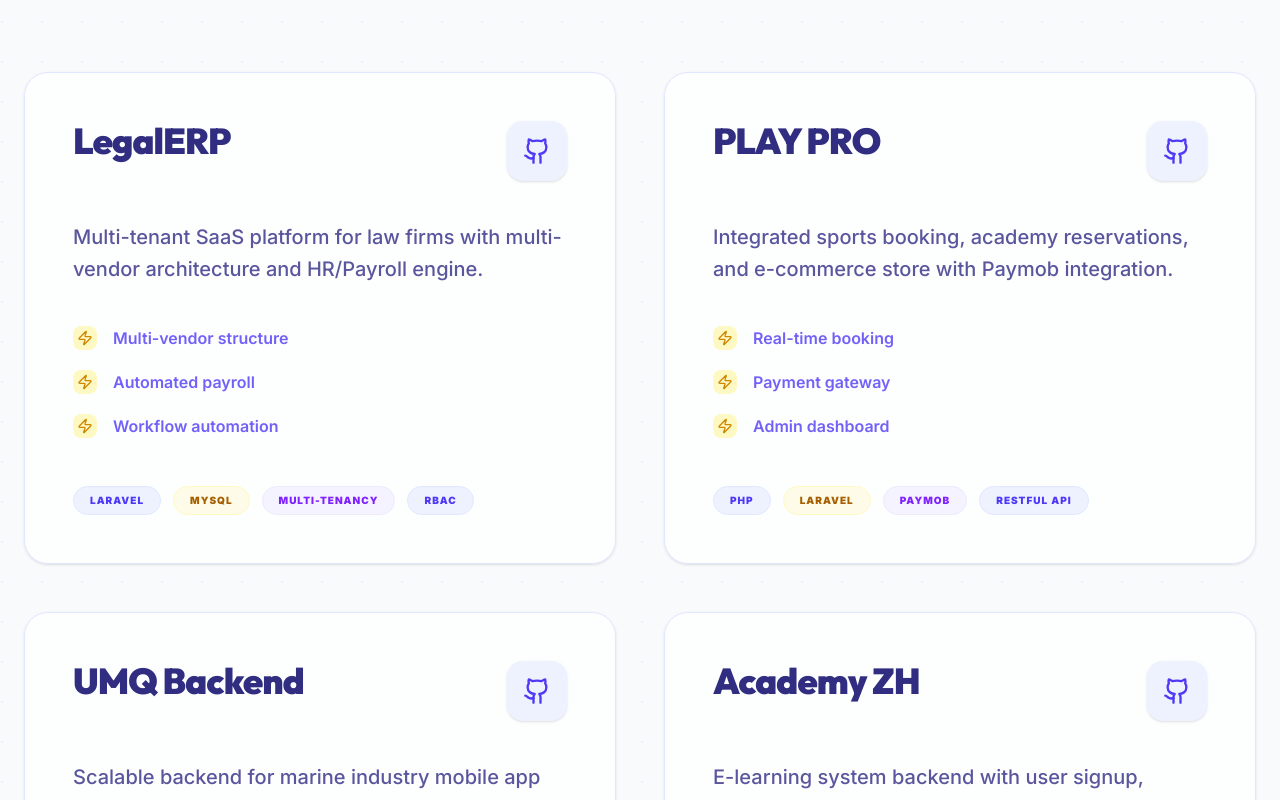
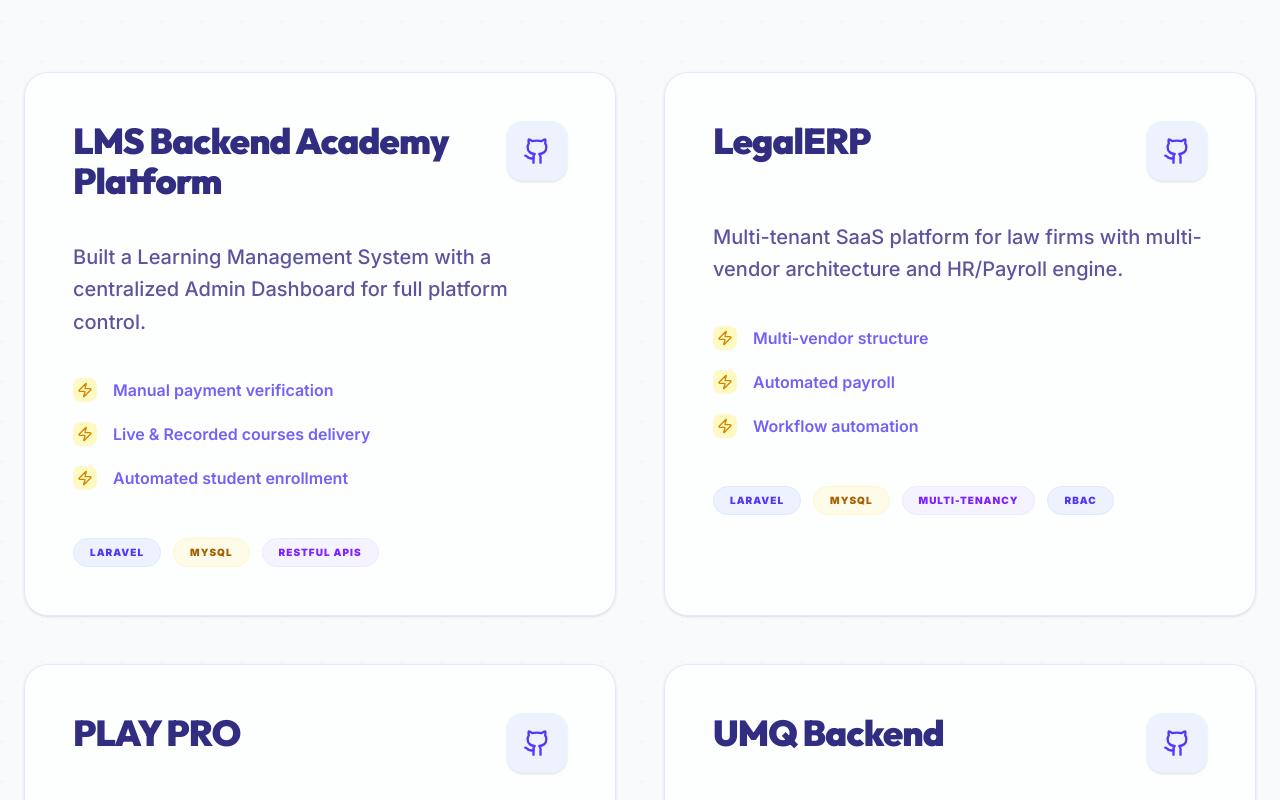
Before and after one commit to raghdahelmy/portfolio, a React (Vite) app: page / in a window 1280 px wide. Shown: the part 3020-3820 px from the top of the page. Built offline with nearby package versions, Linux system fonts and the light colour scheme.

Commit message:
add last project lms

```diff
--- a/src/constants.tsx
+++ b/src/constants.tsx
@@ -49,6 +49,13 @@ export const SKILLS = [
 ];
 
 export const PROJECTS = [
+  {
+    title: 'LMS Backend Academy Platform',
+    description: 'Built a Learning Management System with a centralized Admin Dashboard for full platform control.',
+    tags: ['Laravel', 'MySQL', 'RESTful APIs'],
+    link: 'https://mohamedkamalcourses.netlify.app/',
+    features: ['Manual payment verification', 'Live & Recorded courses delivery', 'Automated student enrollment']
+  },
   {
     title: 'LegalERP',
     description: 'Multi-tenant SaaS platform for law firms with multi-vendor architecture and HR/Payroll engine.',
@@ -130,8 +137,8 @@ export const PHILOSOPHY = [
 export const EXPERIENCE = [
   {
     role: 'Backend Developer (PHP & Laravel)',
-    company: 'ZH Innovation - For Digital Solutions',
-    period: 'May 2025 - Present',
+    company: 'zh coding',
+    period: 'Aug 2025 - Present',
     location: 'Egypt',
     highlights: [
       'Optimized RESTful APIs, improving response times by 30%.',
```
Also changed, not shown: 1 other file (tests, documents, lock files or other folders).
